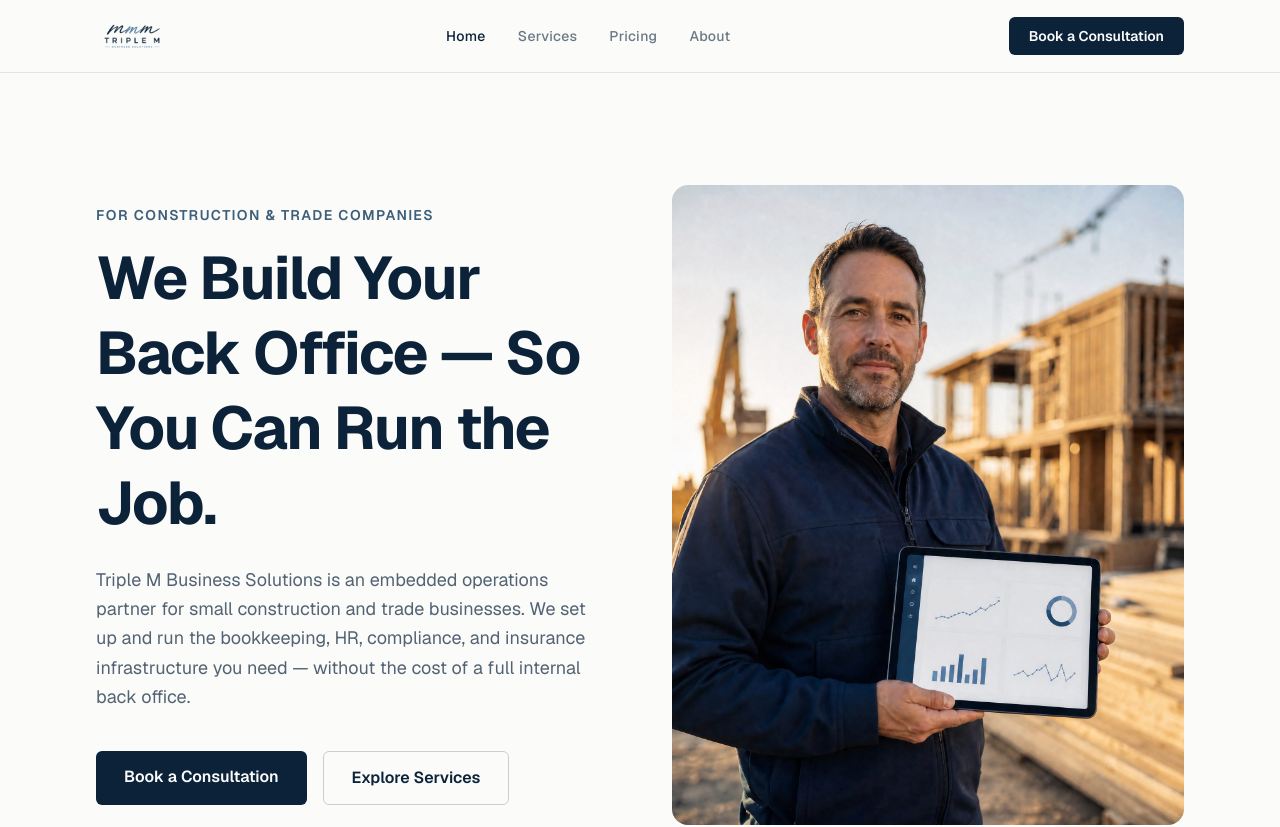
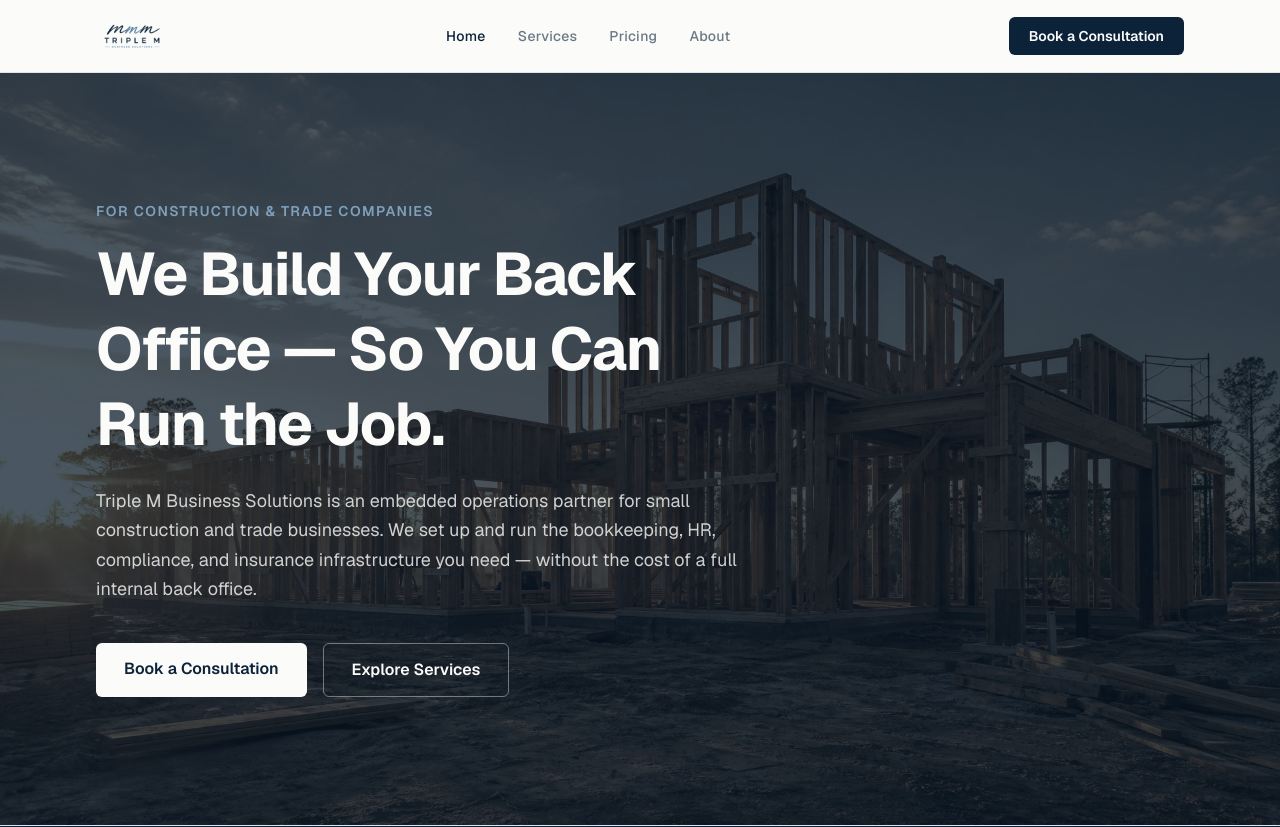
Before and after one commit to mitchm0602/triplembizsolutions, a Next.js app: page / in a window 1280 px wide. Shown: the top 827 px of the page. Built offline with nearby package versions, Linux system fonts and the light colour scheme.

Commit message:
Redesign homepage hero as full-bleed construction site background
Replace the two-column portrait layout with a full-width residential
construction site photo, darkened and desaturated, with hero copy
overlaid on top.

Co-Authored-By: Claude Sonnet 5 <noreply@anthropic.com>

```diff
--- a/src/app/page.tsx
+++ b/src/app/page.tsx
@@ -60,47 +60,44 @@ export default function Home() {
   return (
     <>
       {/* Hero */}
-      <section className="border-b border-navy/10 bg-cream">
-        <div className="mx-auto max-w-6xl px-6 py-20 lg:px-8 lg:py-28">
-          <div className="grid gap-12 lg:grid-cols-2 lg:items-center lg:gap-16">
-            <div>
-              <p className="text-sm font-semibold uppercase tracking-widest text-steel-dark">
+      <section className="relative isolate overflow-hidden border-b border-navy/10">
+        <Image
+          src="/images/hero-bg.jpg"
+          alt="A residential home under construction at sunrise"
+          fill
+          priority
+          className="object-cover object-center grayscale-[55%] brightness-[0.55]"
+          sizes="100vw"
+        />
+        <div className="absolute inset-0 bg-navy/50" />
+        <div className="relative mx-auto max-w-6xl px-6 py-24 lg:px-8 lg:py-32">
+          <div className="max-w-2xl">
+            <p className="text-sm font-semibold uppercase tracking-widest text-steel-light">
               For Construction & Trade Companies
             </p>
-              <h1 className="mt-4 text-4xl font-bold leading-tight tracking-tight text-navy sm:text-5xl lg:text-6xl">
+            <h1 className="mt-4 text-4xl font-bold leading-tight tracking-tight text-cream sm:text-5xl lg:text-6xl">
               We Build Your Back Office &mdash; So You Can Run the Job.
             </h1>
-              <p className="mt-6 max-w-2xl text-lg leading-relaxed text-navy/70">
+            <p className="mt-6 max-w-2xl text-lg leading-relaxed text-cream/80">
               Triple M Business Solutions is an embedded operations partner
-                for small construction and trade businesses. We set up and
-                run the bookkeeping, HR, compliance, and insurance
-                infrastructure you need &mdash; without the cost of a full
-                internal back office.
+              for small construction and trade businesses. We set up and run
+              the bookkeeping, HR, compliance, and insurance infrastructure
+              you need &mdash; without the cost of a full internal back
+              office.
             </p>
             <div className="mt-10 flex flex-wrap gap-4">
               <Link
                 href="/contact"
-                  className="rounded-md bg-navy px-7 py-3.5 text-base font-semibold text-cream transition-colors hover:bg-navy-light"
+                className="rounded-md bg-cream px-7 py-3.5 text-base font-semibold text-navy transition-colors hover:bg-white"
               >
                 Book a Consultation
               </Link>
               <Link
                 href="/services"
-                  className="rounded-md border border-navy/20 px-7 py-3.5 text-base font-semibold text-navy transition-colors hover:bg-mist"
+                className="rounded-md border border-cream/40 px-7 py-3.5 text-base font-semibold text-cream transition-colors hover:bg-cream/10"
               >
                 Explore Services
               </Link>
-              </div>
-            </div>
-            <div className="relative aspect-4/5 overflow-hidden rounded-2xl lg:order-last">
-              <Image
-                src="/images/homepage-hero.jpg"
-                alt="A contractor reviewing project financials on a tablet at a job site"
-                fill
-                priority
-                className="object-cover"
-                sizes="(min-width: 1024px) 40vw, 100vw"
-              />
             </div>
           </div>
         </div>
```
Also changed, not shown: public/images/hero-bg.jpg (added), public/images/homepage-hero.jpg (deleted). Lines whose indentation alone changed are shown as unchanged.
